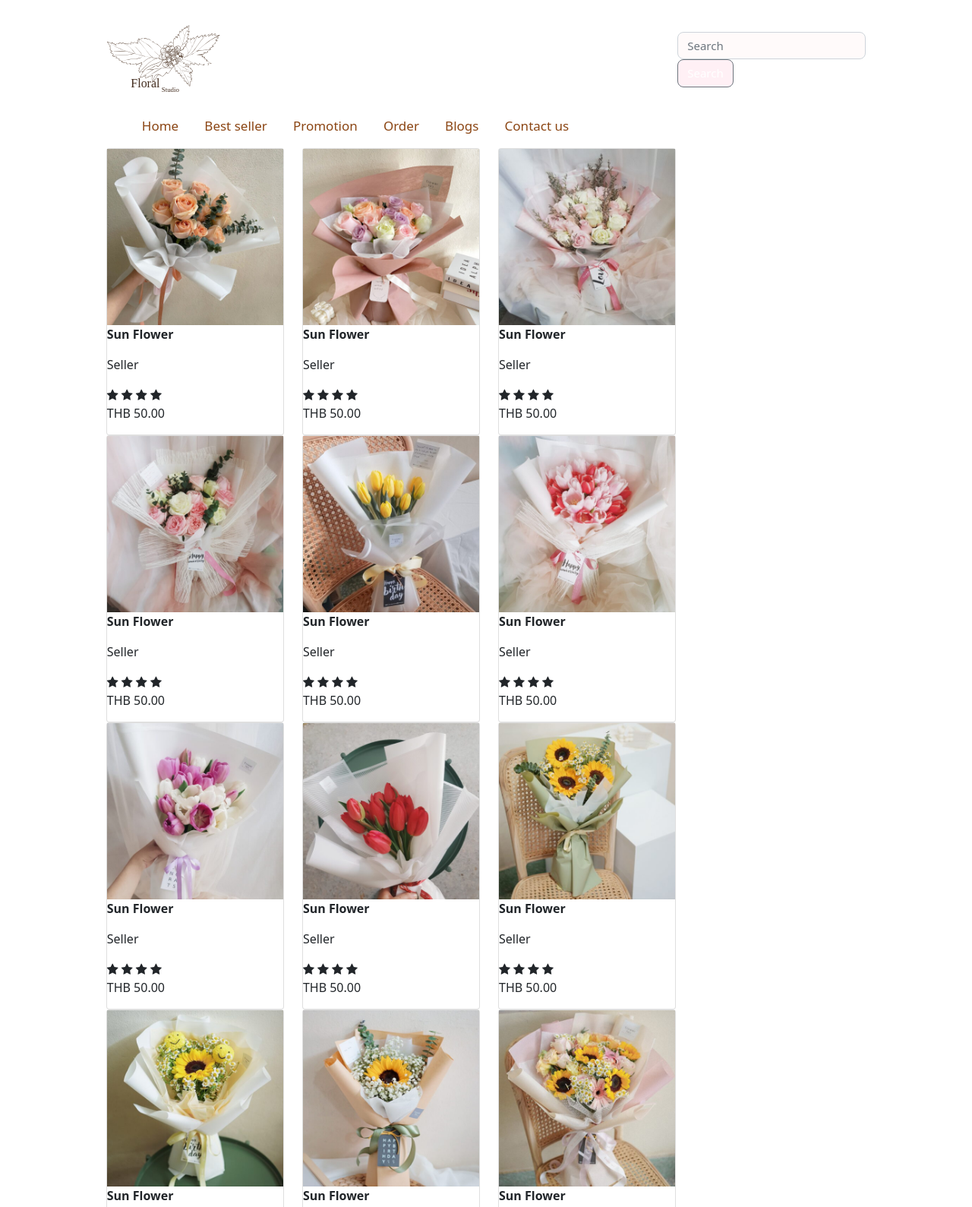
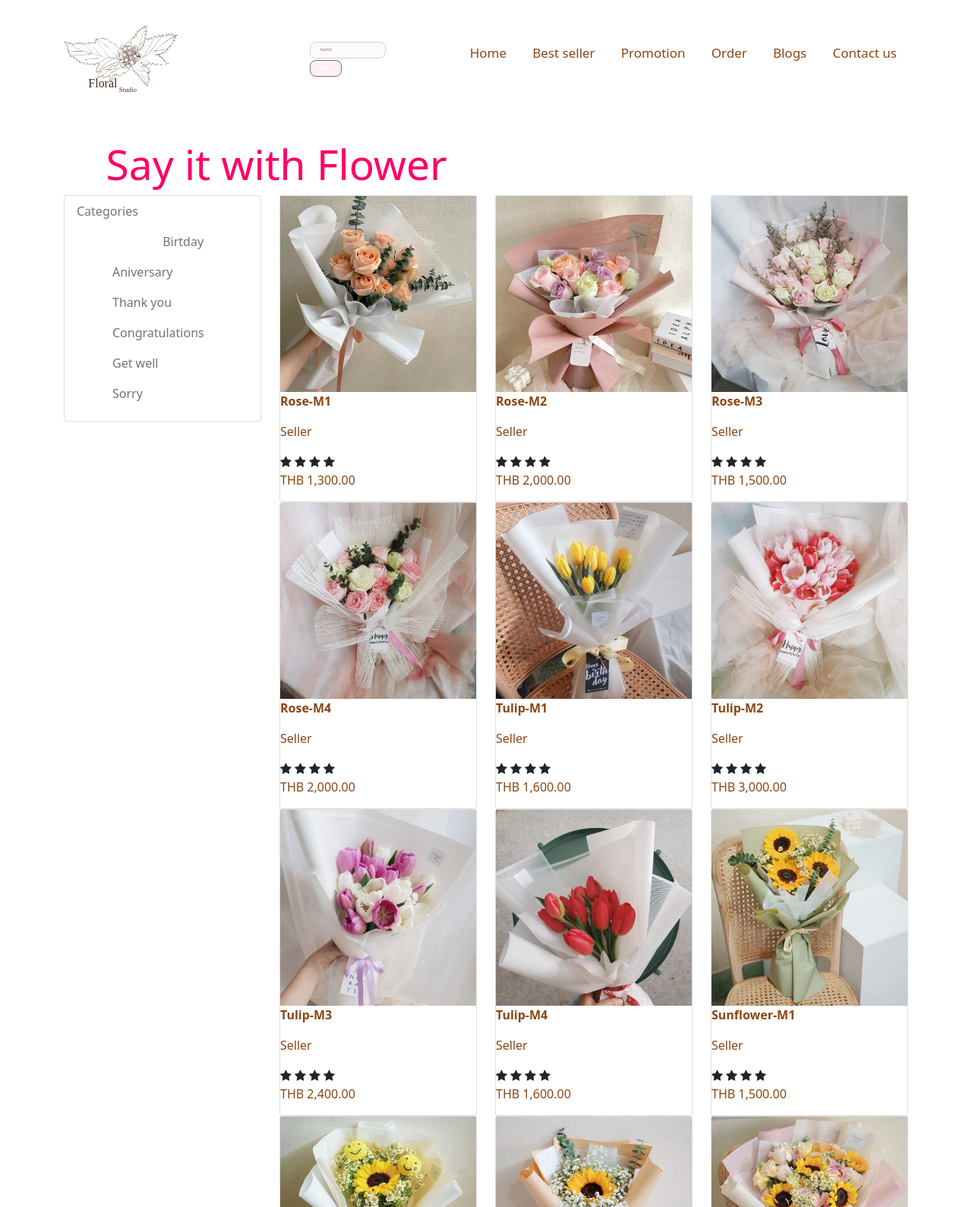
Before and after one commit to thunchaaaa/363Bootstrap, a plain HTML site: page index.html in a window 1280 px wide. Shown: the part 5-1594 px from the top of the page at 76% size. Drawn offline with nearby package versions, Linux system fonts and the light colour scheme.

Commit message:
commit(2)
commit(2)

```diff
--- a/index.html
+++ b/index.html
@@ -15,7 +15,7 @@
     integrity="sha384-gtEjrD/SeCtmISkJkNUaaKMoLD0//ElJ19smozuHV6z3Iehds+3Ulb9Bn9Plx0x4" crossorigin="anonymous">
     </script>
 </head>
-    <body background="Ba.jfif">
+    <body>
         <div class="container">
              <div class="navbar">
                 <img src="floral.svg" class="logo">
@@ -31,12 +31,28 @@
                     <li><a href="#">Blogs</li></a>
                     <li><a href="#">Contact us</li></a>
                 </ul>
-            <div class="col-9">
+                <h1>Say it with Flower</h1>
+                <div class="row ">
+                  <div class="col-lg-3 col-md-12 col-sm-12">
+                      <div class="card" id="sidemenu">
+                          <div class="card-header bg-transparent border-0 text-secondary">Categories</div>
+                          <ul class="list-group-flush">
+                              <li class="list-group-item bg-transparent border-0 text-secondary" aria-current="true"></li>
+                              <li class="list-group-item bg-transparent border-0 text-secondary">Birtday</li>
+                              <li class="list-group-item bg-transparent border-0 text-secondary">Aniversary</li>
+                              <li class="list-group-item bg-transparent border-0 text-secondary">Thank you</li>
+                              <li class="list-group-item bg-transparent border-0 text-secondary">Congratulations</li>
+                              <li class="list-group-item bg-transparent border-0 text-secondary">Get well</li>
+                              <li class="list-group-item bg-transparent border-0 text-secondary">Sorry</li>
+                            </ul>
+                      </div>
+                  </div>
+                  <div class="col-9">
                     <div class="row justify-content-between">
                         <div class="col-lg-4 col-md-6 col-sm-12">
                             <div class="card" >
                                 <img src="rose1.jpeg" >
-                                <b><p class="cardtext1">Sun Flower</p></b>
+                                <b><p class="cardtext1">Rose-M1</p></b>
                                 <p>Seller</p>
                                   <div class="sym">
                                     <i class="fa fa-star"></i>
@@ -44,14 +60,14 @@
                                     <i class="fa fa-star"></i>
                                     <i class="fa fa-star"></i>
                                     <i class="fa fa-star-0"></i>
-                                    <p class="card-text3">THB 50.00</p>
+                                    <p class="card-text3">THB 1,300.00</p>
                                   </div>
                               </div>
                         </div>
                         <div class="col-lg-4 col-md-6 col-sm-12">
                             <div class="card" >
                                 <img src="rose2.jpeg" >
-                                <b><p class="cardtext1">Sun Flower</p></b>
+                                <b><p class="text1">Rose-M2</b>
                                 <p>Seller</p>
                                   <div class="sym">
                                     <i class="fa fa-star"></i>
@@ -59,14 +75,14 @@
                                     <i class="fa fa-star"></i>
                                     <i class="fa fa-star"></i>
                                     <i class="fa fa-star-0"></i>
-                                    <p class="card-text3">THB 50.00</p>
+                                    <p class="text2">THB 2,000.00</p>
                                   </div>
                               </div>
                         </div>
                         <div class="col-lg-4 col-md-6 col-sm-12">
                             <div class="card" >
                                 <img src="rose3.jpg" >
-                                <b><p class="cardtext1">Sun Flower</p></b>
+                                <b><p class="text1">Rose-M3</p></b>
                                 <p>Seller</p>
                                   <div class="sym">
                                     <i class="fa fa-star"></i>
@@ -74,14 +90,14 @@
                                     <i class="fa fa-star"></i>
                                     <i class="fa fa-star"></i>
                                     <i class="fa fa-star-0"></i>
-                                    <p class="card-text3">THB 50.00</p>
+                                    <p class="text2">THB 1,500.00</p>
                                   </div>
                               </div>
                         </div>
                         <div class="col-lg-4 col-md-6 col-sm-12">
                             <div class="card" >
                                 <img src="rose4.jpg" >
-                                <b><p class="cardtext1">Sun Flower</p></b>
+                                <b><p class="text1">Rose-M4</p></b>
                                 <p>Seller</p>
                                   <div class="sym">
                                     <i class="fa fa-star"></i>
@@ -89,14 +105,14 @@
                                     <i class="fa fa-star"></i>
                                     <i class="fa fa-star"></i>
                                     <i class="fa fa-star-0"></i>
-                                    <p class="card-text3">THB 50.00</p>
+                                    <p class="text2">THB 2,000.00</p>
                                   </div>
                               </div>
                         </div>
                         <div class="col-lg-4 col-md-6 col-sm-12">
                             <div class="card" >
                                 <img src="tu1.jpg" >
-                                <b><p class="cardtext1">Sun Flower</p></b>
+                                <b><p class="text1">Tulip-M1</p></b>
                                 <p>Seller</p>
                                   <div class="sym">
                                     <i class="fa fa-star"></i>
@@ -104,14 +120,14 @@
                                     <i class="fa fa-star"></i>
                                     <i class="fa fa-star"></i>
                                     <i class="fa fa-star-0"></i>
-                                    <p class="card-text3">THB 50.00</p>
+                                    <p class="text2">THB 1,600.00</p>
                                   </div>
                               </div>
                         </div>
                         <div class="col-lg-4 col-md-6 col-sm-12">
                             <div class="card" >
                                 <img src="tu2.jpg" >
-                                <b><p class="cardtext1">Sun Flower</p></b>
+                                <b><p class="text1">Tulip-M2</p></b>
                                 <p>Seller</p>
                                   <div class="sym">
                                     <i class="fa fa-star"></i>
@@ -119,14 +135,14 @@
                                     <i class="fa fa-star"></i>
                                     <i class="fa fa-star"></i>
                                     <i class="fa fa-star-0"></i>
-                                    <p class="card-text3">THB 50.00</p>
+                                    <p class="text2">THB 3,000.00</p>
                                   </div>
                               </div>
                         </div>
                         <div class="col-lg-4 col-md-6 col-sm-12">
                             <div class="card" >
                                 <img src="tu3.jpg" >
-                                <b><p class="cardtext1">Sun Flower</p></b>
+                                <b><p class="text1">Tulip-M3</p></b>
                                 <p>Seller</p>
                                   <div class="sym">
                                     <i class="fa fa-star"></i>
@@ -134,14 +150,14 @@
                                     <i class="fa fa-star"></i>
                                     <i class="fa fa-star"></i>
                                     <i class="fa fa-star-0"></i>
-                                    <p class="card-text3">THB 50.00</p>
+                                    <p class="text2">THB 2,400.00</p>
                                   </div>
                               </div>
                         </div>
                         <div class="col-lg-4 col-md-6 col-sm-12">
                             <div class="card" >
                                 <img src="tu4.jpg" >
-                                <b><p class="cardtext1">Sun Flower</p></b>
+                                <b><p class="text1">Tulip-M4</p></b>
                                 <p>Seller</p>
                                   <div class="sym">
                                     <i class="fa fa-star"></i>
@@ -149,14 +165,14 @@
                                     <i class="fa fa-star"></i>
                                     <i class="fa fa-star"></i>
                                     <i class="fa fa-star-0"></i>
-                                    <p class="card-text3">THB 50.00</p>
+                                    <p class="text2">THB 1,600.00</p>
                                   </div>
                               </div>
                         </div>
                         <div class="col-lg-4 col-md-6 col-sm-12">
                             <div class="card" >
                                 <img src="sun1.jpg" >
-                                <b><p class="cardtext1">Sun Flower</p></b>
+                                <b><p class="text1">Sunflower-M1</p></b>
                                 <p>Seller</p>
                                   <div class="sym">
                                     <i class="fa fa-star"></i>
@@ -164,14 +180,14 @@
                                     <i class="fa fa-star"></i>
                                     <i class="fa fa-star"></i>
                                     <i class="fa fa-star-0"></i>
-                                    <p class="card-text3">THB 50.00</p>
+                                    <p class="text2">THB 1,500.00</p>
                                   </div>
                               </div>
                         </div>
                         <div class="col-lg-4 col-md-6 col-sm-12">
                             <div class="card" >
                                 <img src="sun2.jpg" >
-                                <b><p class="cardtext1">Sun Flower</p></b>
+                                <b><p class="text1">Sunflower-M2</p></b>
                                 <p>Seller</p>
                                   <div class="sym">
                                     <i class="fa fa-star"></i>
@@ -179,14 +195,14 @@
                                     <i class="fa fa-star"></i>
                                     <i class="fa fa-star"></i>
                                     <i class="fa fa-star-0"></i>
-                                    <p class="card-text3">THB 50.00</p>
+                                    <p class="text2">THB 1,400.00</p>
                                   </div>
                               </div>
                         </div>
                         <div class="col-lg-4 col-md-6 col-sm-12">
                             <div class="card" >
                                 <img src="sun3.jpg" >
-                                <b><p class="cardtext1">Sun Flower</p></b>
+                                <b><p class="text1">Sunflower-M3</p></b>
                                 <p>Seller</p>
                                   <div class="sym">
                                     <i class="fa fa-star"></i>
@@ -194,14 +210,14 @@
                                     <i class="fa fa-star"></i>
                                     <i class="fa fa-star"></i>
                                     <i class="fa fa-star-0"></i>
-                                    <p class="card-text3">THB 50.00</p>
+                                    <p class="text2">THB 800.00</p>
                                   </div>
                               </div>
                         </div>
                         <div class="col-lg-4 col-md-6 col-sm-12">
                             <div class="card" >
                                 <img src="sun4.jpg" >
-                                <b><p class="cardtext1">Sun Flower</p></b>
+                                <b><p class="text1">Sunflower-M4</p></b>
                                 <p>Seller</p>
                                   <div class="sym">
                                     <i class="fa fa-star"></i>
@@ -209,9 +225,14 @@
                                     <i class="fa fa-star"></i>
                                     <i class="fa fa-star"></i>
                                     <i class="fa fa-star-0"></i>
-                                    <p class="card-text3">THB 50.00</p>
+                                    <p class="text2">THB 2,800.00</p>
                                   </div>
                               </div>
                         </div>
                     </div>
+                   </div>
+                </div>
+                <hr align="center" width="800">
+            <div class="footer">
+               <img src="copy.svg" width="15px;" height="15px"> 2021 Shop name Inc.
             </div>
--- a/style.css
+++ b/style.css
@@ -9,7 +9,7 @@
 }
 .navbar {
     margin: auto;
-    width: 90%;
+    width: 100%;
     padding: 2px;
     display: flex;
     align-items: center;
@@ -33,12 +33,12 @@
     padding-left: 10%;
 }
 .button .btn.btn-secondary {
-    font-size: 15px;
+    font-size: 5px;
     border-radius: 8px;
     background-color: #FFF0F5;
 }
 .button .form-control.form-control-borderless {
-    font-size: 15px;
+    font-size: 5px;
     border-radius: 8px;
     background-color: #FFFAFA;
 }
@@ -49,3 +49,26 @@
     justify-content: flex-start;
     text-align: left;
 }
+.list-group-flush li {
+    border:none;
+    font-size:16px;
+}
+.container h1 {
+    text-align: center;
+    color: #FF0066	;
+    font-size: 55px;
+    padding-top: 30px;
+    padding-left: 5%;
+}
+.footer{
+    margin-top:25px;
+    font-size:12px;
+    padding-left: 2%;
+    padding-top: 1%;
+    padding-bottom: 1%;
+    text-align: center;
+}
+
+.card p {
+    color: #8B4513;
+}
```
